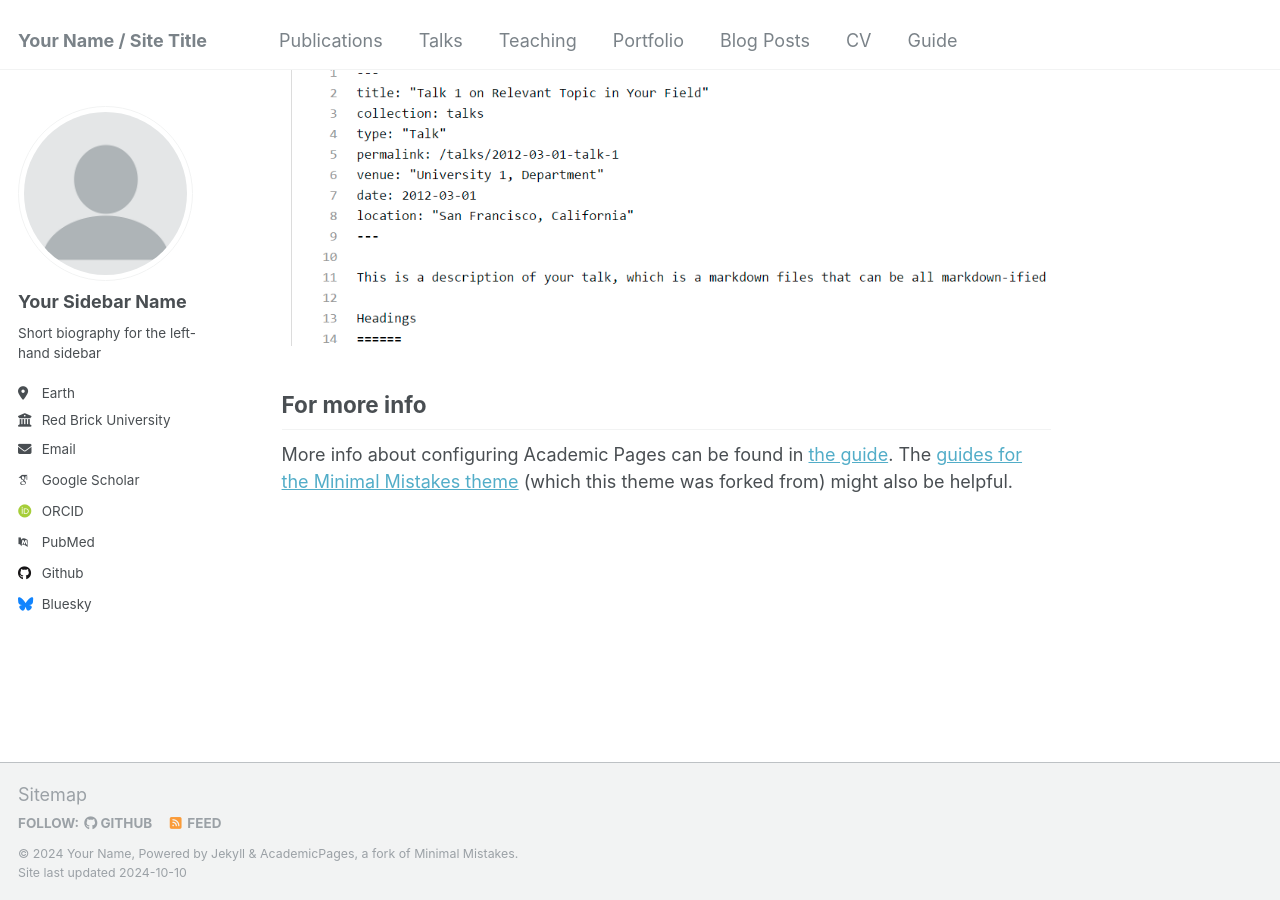
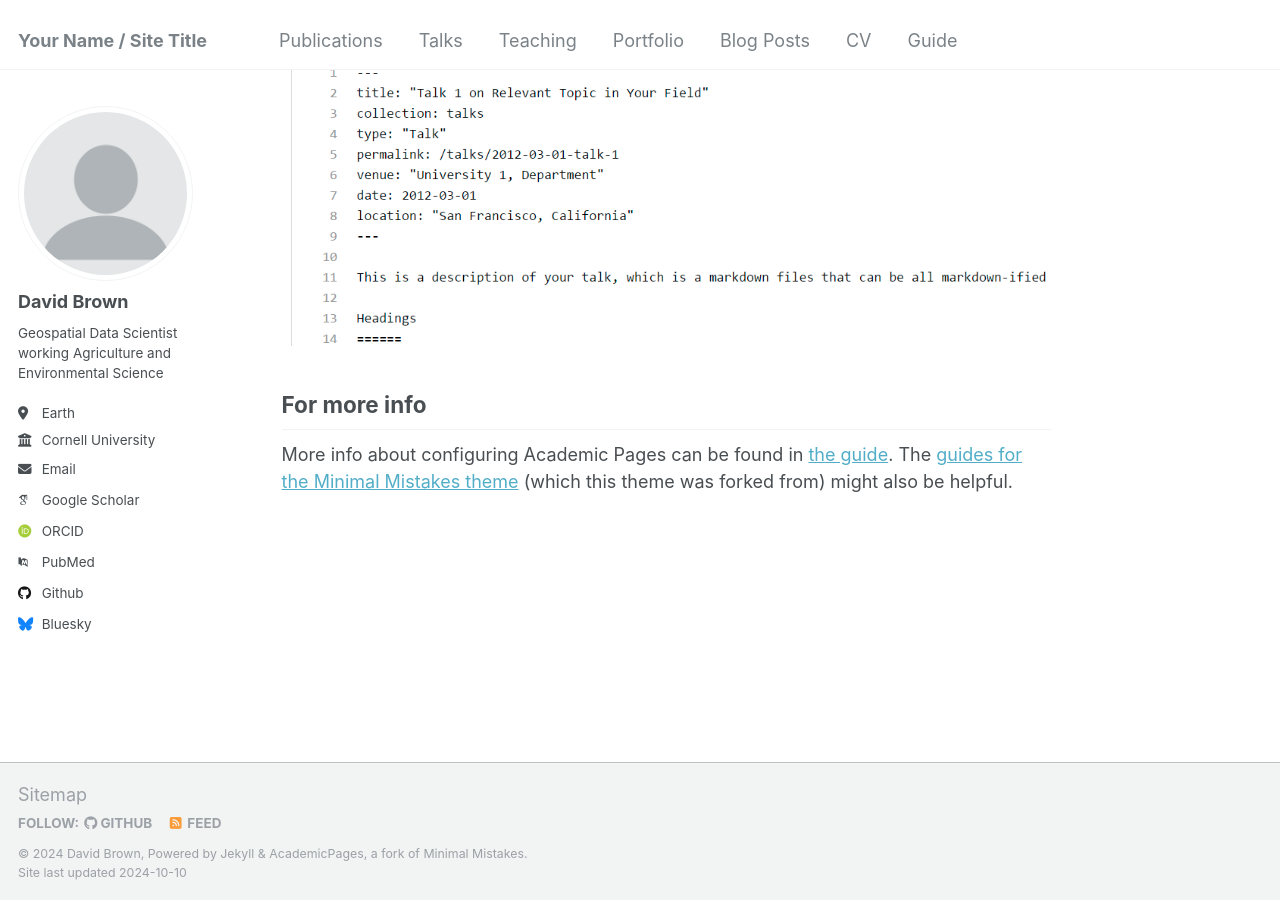
Before and after one commit to dbrownf/dbrownf.github.io, a Jekyll site: the page built from _pages/about.md, in a window 1280 px wide and 900 px high, scrolled down 2643 px. Built offline with Jekyll 4.4.1, drawn with Linux system fonts in a browser that asks for light colours; some web fonts are replaced.

Commit message:
Update _config.yml

```diff
--- a/_config.yml
+++ b/_config.yml
@@ -10,11 +10,11 @@
 locale                   : "en-US"
 title                    : "Your Name / Site Title"
 title_separator          : "-"
-name                     : &name "Your Name"
-description              : &description "personal description"
-url                      : https://academicpages.github.io # the base hostname & protocol for your site e.g. "https://mmistakes.github.io"
+name                     : &name "David Brown"
+description              : &description "Geospatial Data Scientist"
+url                      : https://dbrownf.github.io # the base hostname & protocol for your site e.g. "https://mmistakes.github.io"
 baseurl                  : "" # the subpath of your site, e.g. "/blog"
-repository               : "academicpages/academicpages.github.io"
+repository               : "dbrownf/dbrownf.github.io"
 
 # Site Author - The following control what appear as part of the author content on the side bar.
 #               If a field is blank the icon and link will not appear, otherwise it will be shown.
@@ -22,11 +22,11 @@ repository               : "academicpages/academicpages.github.io"
 author:
   # Biographic information
   avatar           : "profile.png"
-  name             : "Your Sidebar Name"
+  name             : "David Brown"
   pronouns         : # example: "she/her"
-  bio              : "Short biography for the left-hand sidebar"
+  bio              : "Geospatial Data Scientist working Agriculture and Environmental Science"
   location         : "Earth"
-  employer         : "Red Brick University"
+  employer         : "Cornell University"
   uri              : # URL
   email            : "none@example.org"
 
```
